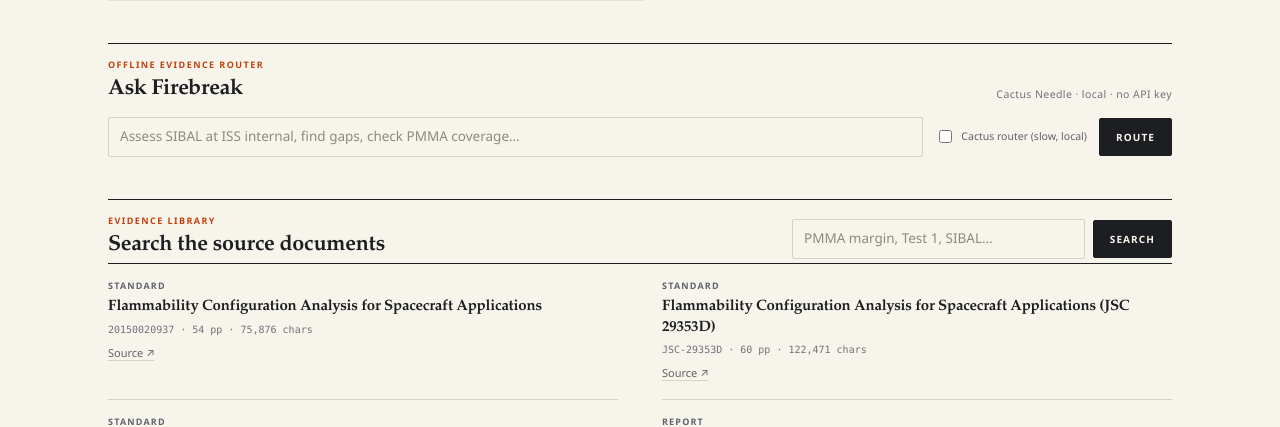
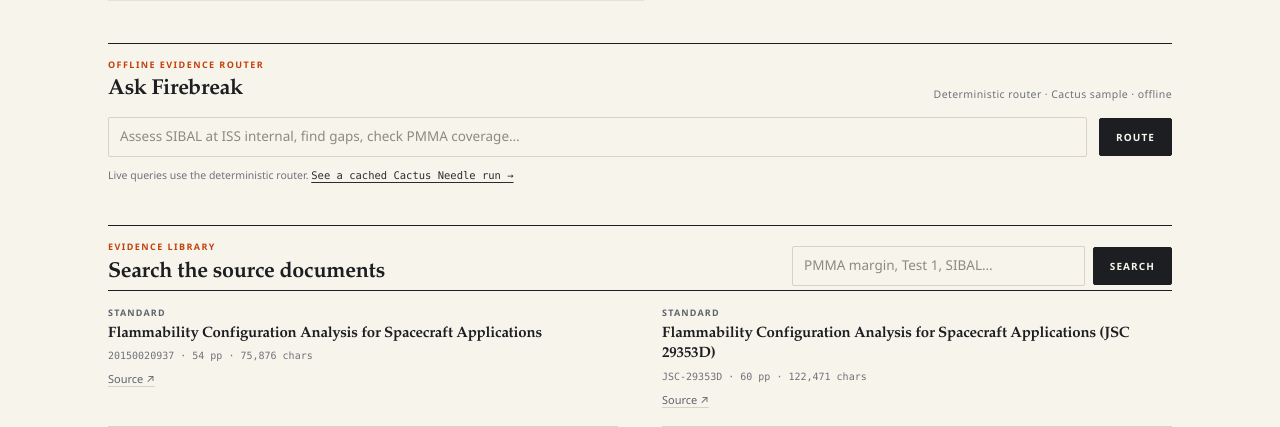
Before and after one commit to DiyonGamage/firebreak, a FastAPI app: page /assess in a window 1280 px wide. Shown: the part 2431-2858 px from the top of the page. Run offline with FastAPI, Linux system fonts and the light colour scheme; data comes from the database, SQL or seed files in the repository.

Commit message:
Make the submission pitch-ready and remove the slow live demo path
Add an above-the-fold judge brief to the report, a named user and measured
reach to the copy, the 20-second AI answer on the project page, and a cached
real Cactus run in the assistant so judges see the local model without a
12-36 second wait. Recapture the dossier screenshot.

```diff
--- a/web/static/app.js
+++ b/web/static/app.js
@@ -42,7 +42,7 @@ assistantForm?.addEventListener("submit", async (event) => {
   assistantTrace.hidden = true;
   try {
     const response = await fetch(
-      `/api/assistant?q=${encodeURIComponent(query)}&engine=${document.querySelector("#assistant-cactus")?.checked ? "cactus" : "fallback"}`
+      `/api/assistant?q=${encodeURIComponent(query)}&engine=fallback`
     );
     const payload = await response.json();
     assistantAnswer.textContent = payload.answer || "No answer returned.";
@@ -60,3 +60,13 @@ assistantForm?.addEventListener("submit", async (event) => {
     assistantAnswer.textContent = "The local router is unavailable. Use the evidence ledger or JSON endpoint.";
   }
 });
+
+const sampleToggle = document.querySelector("#sample-toggle");
+const samplePanel = document.querySelector("#assistant-sample");
+
+sampleToggle?.addEventListener("click", () => {
+  const open = samplePanel.hidden;
+  samplePanel.hidden = !open;
+  sampleToggle.setAttribute("aria-expanded", String(open));
+  sampleToggle.textContent = open ? "Hide cached Cactus Needle run" : "See a cached Cactus Needle run →";
+});
--- a/web/static/style.css
+++ b/web/static/style.css
@@ -1794,18 +1794,33 @@ tbody td:last-child {
   min-width: 260px;
 }
 
-.cactus-toggle {
-  display: inline-flex;
-  align-items: center;
-  gap: 6px;
+.sample-note {
+  margin: 10px 0 0;
   font-size: 10.5px;
-  color: var(--muted);
-  white-space: nowrap;
+  color: var(--faint);
+}
+
+.sample-toggle {
+  background: none;
+  border: 0;
+  padding: 0;
+  font-family: var(--mono);
+  font-size: 10.5px;
+  color: var(--ink-2);
+  text-decoration: underline;
+  text-underline-offset: 3px;
   cursor: pointer;
 }
 
-.cactus-toggle input {
-  accent-color: var(--ink);
+.sample-toggle:hover {
+  color: var(--accent);
+}
+
+.sample-meta {
+  margin: 14px 0 0;
+  font-family: var(--mono);
+  font-size: 10px;
+  color: var(--faint);
 }
 
 .assistant-answer {
--- a/web/templates/index.html
+++ b/web/templates/index.html
@@ -329,13 +329,21 @@
           <div class="panel-kicker">OFFLINE EVIDENCE ROUTER</div>
           <h2>Ask Firebreak</h2>
         </div>
-        <span class="micro">Cactus Needle · local · no API key</span>
+        <span class="micro">Deterministic router · Cactus sample · offline</span>
       </div>
       <form class="search assistant-form" id="assistant-form">
         <input id="assistant-query" type="text" placeholder="Assess SIBAL at ISS internal, find gaps, check PMMA coverage…" autocomplete="off">
-        <label class="cactus-toggle"><input id="assistant-cactus" type="checkbox"> Cactus router (slow, local)</label>
         <button type="submit">Route</button>
       </form>
+      <p class="sample-note">Live queries use the deterministic router.
+        <button type="button" class="sample-toggle" id="sample-toggle" aria-expanded="false" aria-controls="assistant-sample">See a cached Cactus Needle run →</button>
+      </p>
+      <div id="assistant-sample" hidden>
+        <p class="sample-meta">Cached Cactus Needle run · “Assess SIBAL at ISS internal” · 12 s on CPU</p>
+        <div class="assistant-answer">SIBAL at ISS Internal (24.1% O₂, 14.5 psia): grade A — evidence indicates spread. Coverage: in_distribution. BASS-II CO₂-rise screen abstains — 24.1% O₂ is outside the BASS-II training range (13.6–22.2%). Retrieved 12 solid-material tests; 5 microgravity and 0 1-g rows carry a documented outcome. Top gap: No evidence gap at this condition; validate the as-built article. Screening support, not certification or flight approval.</div>
+        <pre class="assistant-trace">engine: cactus-needle
+assess_material({"material": "SIBAL", "atmosphere": "ISS internal"})</pre>
+      </div>
       <div class="assistant-answer" id="assistant-answer" hidden></div>
       <div class="assistant-trace" id="assistant-trace" hidden></div>
     </section>
```
Also changed, not shown: docs/index.html (+36 -0 lines), docs/submission.md (+22 -8 lines), README.md, 1 other file.
